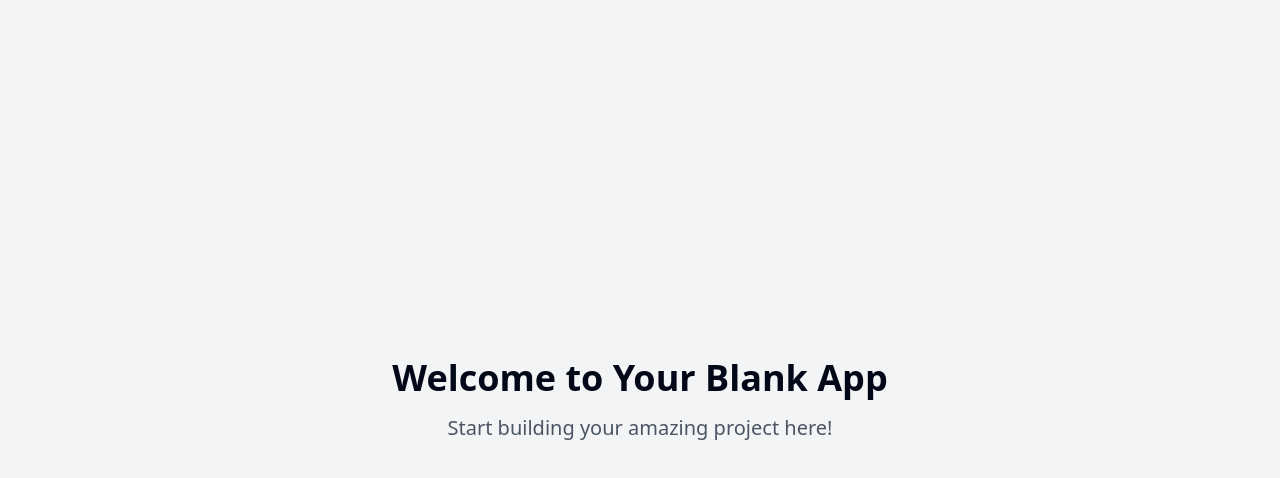
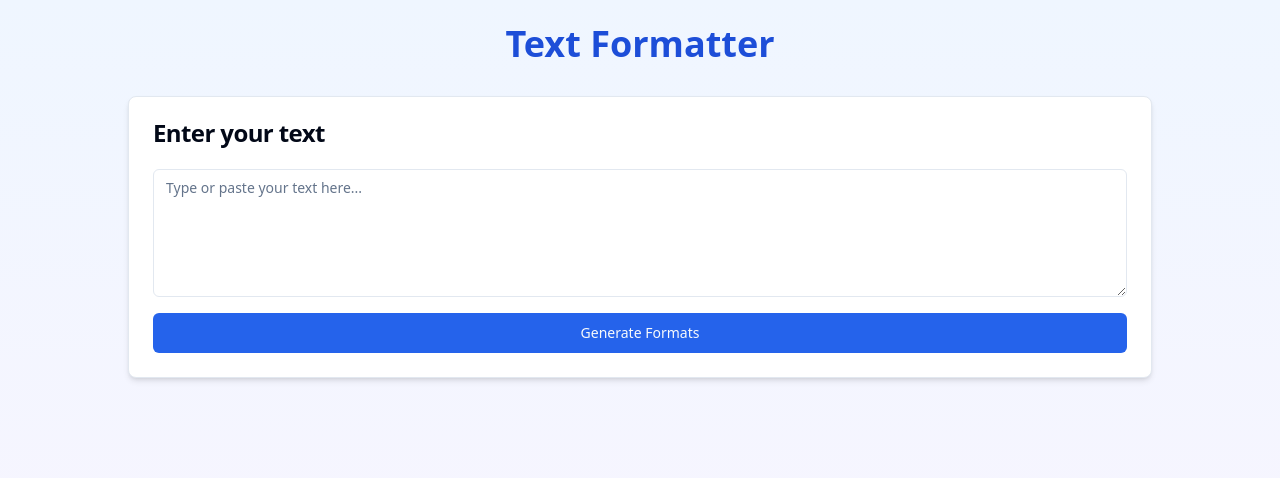
Before and after one commit to PC-60/text-style-alchemy, a React (Vite) app: page / in a window 1280 px wide. Shown: the top 478 px of the page. Built offline with nearby package versions, Linux system fonts and the light colour scheme.

Commit message:
Add text formatting page
Implement a page with a text input, submission, and display of formatted text in multiple templates with copy buttons.

```diff
--- /dev/null
+++ b/src/components/FormatCard.tsx
@@ -0,0 +1,50 @@
+
+import React from 'react';
+import { Card, CardContent, CardFooter, CardHeader, CardTitle } from '@/components/ui/card';
+import { Button } from '@/components/ui/button';
+import { Copy } from 'lucide-react';
+import { useToast } from '@/hooks/use-toast';
+
+interface FormatCardProps {
+  title: string;
+  text: string;
+  description: string;
+}
+
+const FormatCard = ({ title, text, description }: FormatCardProps) => {
+  const { toast } = useToast();
+
+  const handleCopy = () => {
+    navigator.clipboard.writeText(text);
+    toast({
+      title: "Copied!",
+      description: `${title} format copied to clipboard`,
+      duration: 2000,
+    });
+  };
+
+  return (
+    <Card className="shadow-sm hover:shadow-md transition-shadow">
+      <CardHeader className="pb-2">
+        <CardTitle className="text-lg font-medium">{title}</CardTitle>
+        <p className="text-muted-foreground text-sm">{description}</p>
+      </CardHeader>
+      <CardContent>
+        <div className="bg-slate-50 p-3 rounded-md min-h-24 max-h-40 overflow-y-auto break-words whitespace-pre-wrap">
+          {text}
+        </div>
+      </CardContent>
+      <CardFooter>
+        <Button
+          variant="outline"
+          className="w-full flex items-center gap-2 hover:bg-blue-50"
+          onClick={handleCopy}
+        >
+          <Copy className="h-4 w-4" /> Copy
+        </Button>
+      </CardFooter>
+    </Card>
+  );
+};
+
+export default FormatCard;
--- a/src/components/ui/textarea.tsx
+++ b/src/components/ui/textarea.tsx
@@ -1,3 +1,4 @@
+
 import * as React from "react"
 
 import { cn } from "@/lib/utils"
--- a/src/pages/Index.tsx
+++ b/src/pages/Index.tsx
@@ -1,11 +1,111 @@
-// Update this page (the content is just a fallback if you fail to update the page)
+
+import React, { useState } from 'react';
+import { Button } from '@/components/ui/button';
+import { Card, CardContent, CardFooter, CardHeader, CardTitle } from '@/components/ui/card';
+import { Textarea } from '@/components/ui/textarea';
+import { Copy } from 'lucide-react';
+import { useToast } from '@/hooks/use-toast';
+import FormatCard from '@/components/FormatCard';
 
 const Index = () => {
+  const [inputText, setInputText] = useState('');
+  const [formattedResults, setFormattedResults] = useState<string[]>([]);
+  const { toast } = useToast();
+
+  const handleSubmit = (e: React.FormEvent) => {
+    e.preventDefault();
+
+    if (!inputText.trim()) {
+      toast({
+        title: "Text required",
+        description: "Please enter some text to format",
+        variant: "destructive"
+      });
+      return;
+    }
+
+    // Create 6 different formatted versions
+    setFormattedResults([
+      // Bold formatting with asterisks (markdown style)
+      inputText.split(' ').map(word => `**${word}**`).join(' '),
+
+      // Italic formatting
+      `_${inputText}_`,
+
+      // Mixed case (alternating)
+      inputText.split('').map((char, i) =>
+        i % 2 === 0 ? char.toUpperCase() : char.toLowerCase()
+      ).join(''),
+
+      // All uppercase with spacing
+      inputText.toUpperCase().split('').join(' '),
+
+      // With emojis
+      `✨ ${inputText} ✨`,
+
+      // Minimalist with special characters
+      `| ${inputText.toLowerCase()} |`
+    ]);
+  };
+
   return (
-    <div className="min-h-screen flex items-center justify-center bg-gray-100">
-      <div className="text-center">
-        <h1 className="text-4xl font-bold mb-4">Welcome to Your Blank App</h1>
-        <p className="text-xl text-gray-600">Start building your amazing project here!</p>
+    <div className="min-h-screen bg-gradient-to-b from-blue-50 to-purple-50 p-6">
+      <div className="max-w-5xl mx-auto">
+        <h1 className="text-4xl font-bold text-center mb-8 text-blue-700">Text Formatter</h1>
+
+        <Card className="mb-8 shadow-md">
+          <CardHeader>
+            <CardTitle>Enter your text</CardTitle>
+          </CardHeader>
+          <CardContent>
+            <form onSubmit={handleSubmit}>
+              <Textarea
+                placeholder="Type or paste your text here..."
+                value={inputText}
+                onChange={(e) => setInputText(e.target.value)}
+                className="min-h-32 mb-4"
+              />
+              <Button type="submit" className="w-full bg-blue-600 hover:bg-blue-700">
+                Generate Formats
+              </Button>
+            </form>
+          </CardContent>
+        </Card>
+
+        {formattedResults.length > 0 && (
+          <div className="grid grid-cols-1 md:grid-cols-2 lg:grid-cols-3 gap-4">
+            <FormatCard
+              title="Bold Style"
+              text={formattedResults[0]}
+              description="Adds bold emphasis to each word"
+            />
+            <FormatCard
+              title="Italic Style"
+              text={formattedResults[1]}
+              description="Elegant italic formatting"
+            />
+            <FormatCard
+              title="Mixed Case"
+              text={formattedResults[2]}
+              description="Alternating case for each character"
+            />
+            <FormatCard
+              title="Spaced Uppercase"
+              text={formattedResults[3]}
+              description="All capitals with spacing"
+            />
+            <FormatCard
+              title="With Sparkles"
+              text={formattedResults[4]}
+              description="Adds decorative emoji elements"
+            />
+            <FormatCard
+              title="Minimalist"
+              text={formattedResults[5]}
+              description="Clean, simple formatting"
+            />
+          </div>
+        )}
       </div>
     </div>
   );
```
